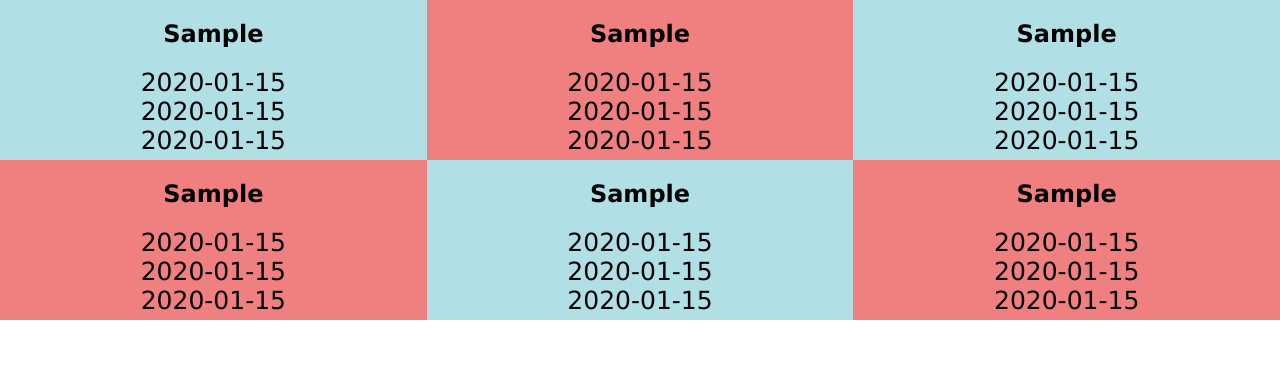
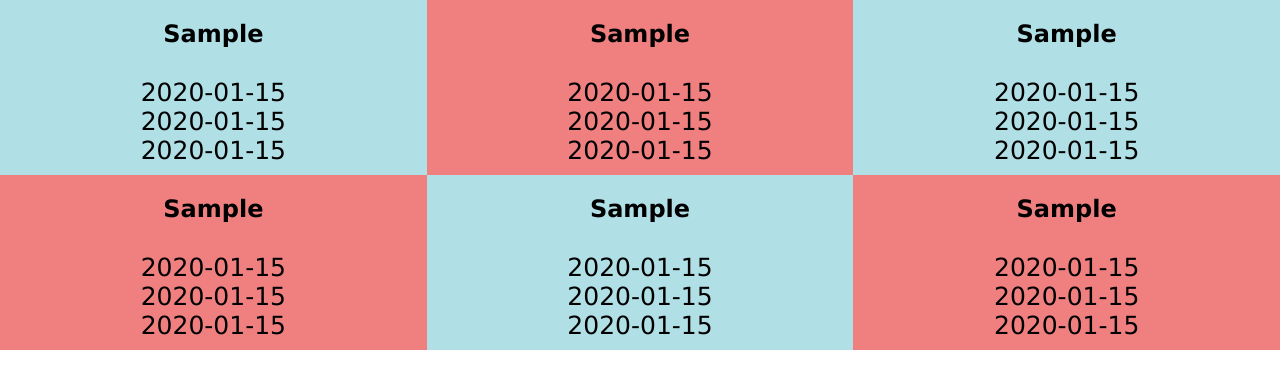
Before and after one commit to sslipetz/ttcTimes, a Flask app: template templates/index.html in a window 1280 px wide. Shown: the top 389 px of the page. Run offline with Flask 2, Linux system fonts and the light colour scheme; the template is opened without the code that fills it: most values are stand-ins (such as "Sample title", 1, 10 or a date in 2020); some libraries are stand-ins or nearby versions.

Commit message:
resizing for display

```diff
--- a/templates/index.html
+++ b/templates/index.html
@@ -23,7 +23,7 @@ h4 {
 
 p {
 font-size: 25px;
-padding: 0px;
+padding: 10px;
 margin: 0;
 }
 h2{
```
